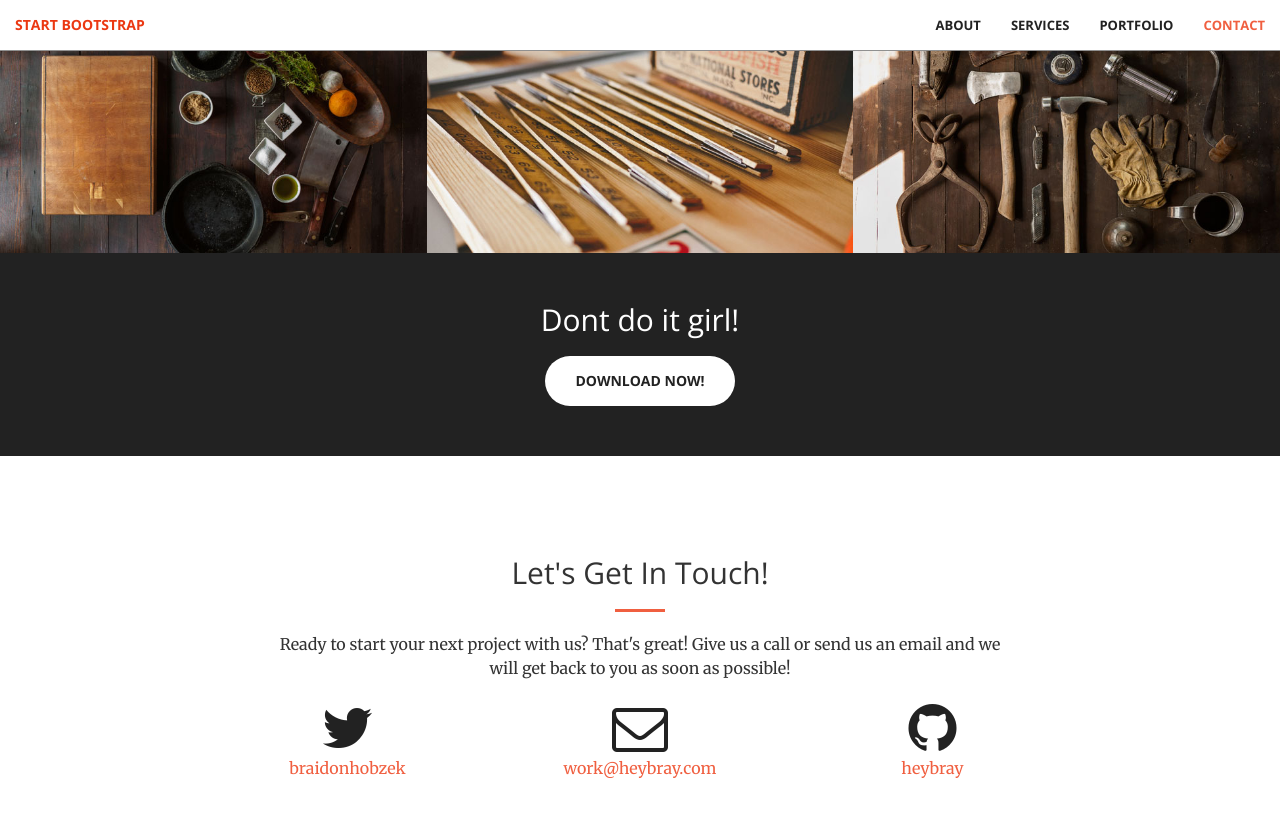
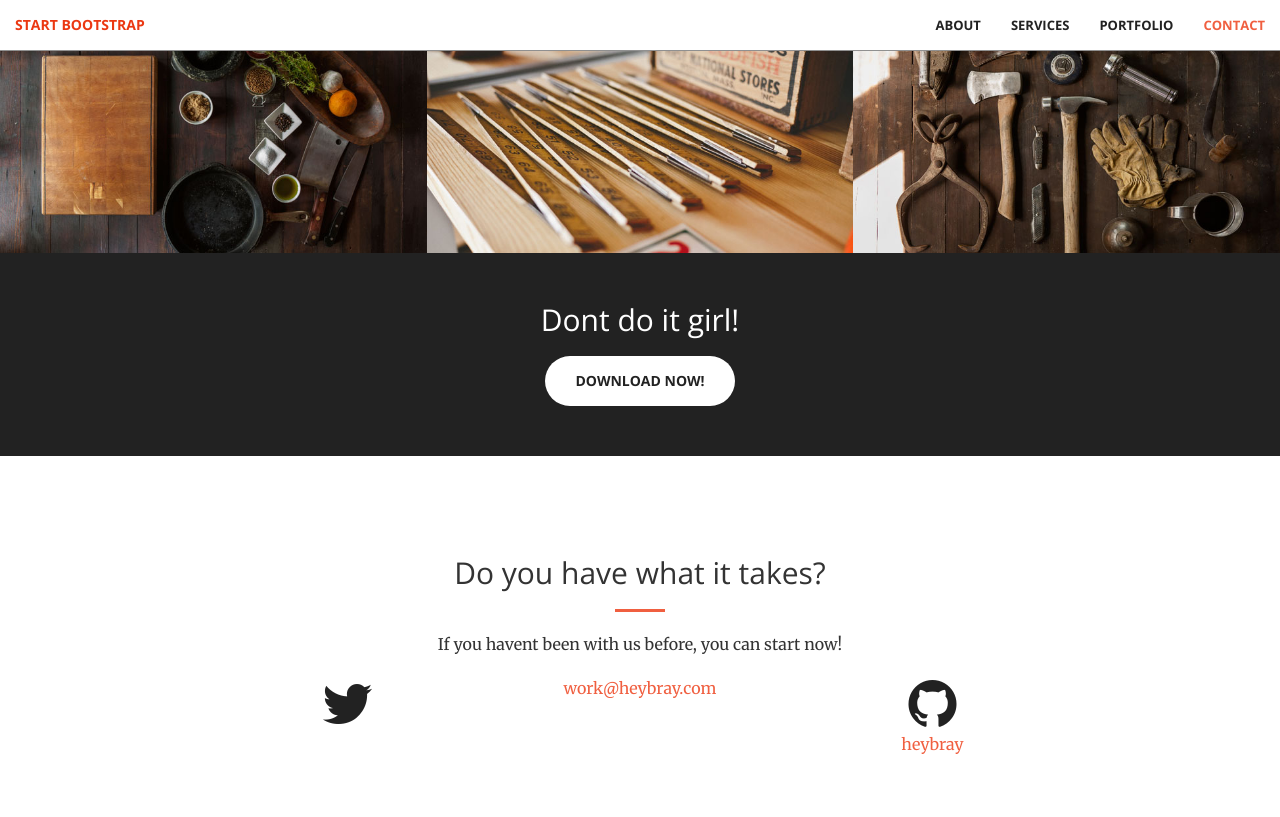
Before and after one commit to heybray/newsite, a Jekyll site: the page built from index.html, in a window 1280 px wide and 900 px high, scrolled down 1981 px. Shown: the top 817 px of the window. Built offline with Jekyll 4.4.1, drawn with Linux system fonts in a browser that asks for light colours.

Commit message:
Update contact.html

```diff
--- a/_includes/contact.html
+++ b/_includes/contact.html
@@ -2,24 +2,24 @@
     <div class="container">
         <div class="row">
             <div class="col-lg-8 col-lg-offset-2 text-center">
-                <h2 class="section-heading">Let's Get In Touch!</h2>
+                <h2 class="section-heading">Do you have what it takes?</h2>
                 <hr class="primary">
-                <p>Ready to start your next project with us? That's great! Give us a call or send us an email and we will get back to you as soon as possible!</p>
+                <p>If you havent been with us before, you can start now!</p>
             </div>
         <div class="col-lg-2 col-lg-offset-2 text-center">
-            <a href="https://twitter.com/{{ site.twitter_username }}">
+            <a href="https://twitter.com/braidonhobzek">
                 <i class="fa fa-twitter fa-3x wow bounceIn" data-wow-delay=".1s"></i>
-                <p>{{ site.twitter_username }}</p>
+                <p>{{heybray}}</p>
             </a>
         </div>
         <div class="col-lg-2 col-lg-offset-1 text-center">
-            <a href="mailto:{{ site.email }}">
+            <a href="mailto:work@heybray.com>
             <i class="fa fa-envelope-o fa-3x wow bounceIn" data-wow-delay=".1s"></i>
                 <p>{{ site.email }}</p>
             </a>
         </div>
         <div class="col-lg-2 col-lg-offset-1 text-center">
-            <a href="https://github.com/{{ site.github_username }}">
+            <a href="https://github.com/heybray">
             <i class="fa fa-github fa-3x wow bounceIn" data-wow-delay=".1s"></i>
                 <p>{{ site.github_username }}</p>
             </a>
```
